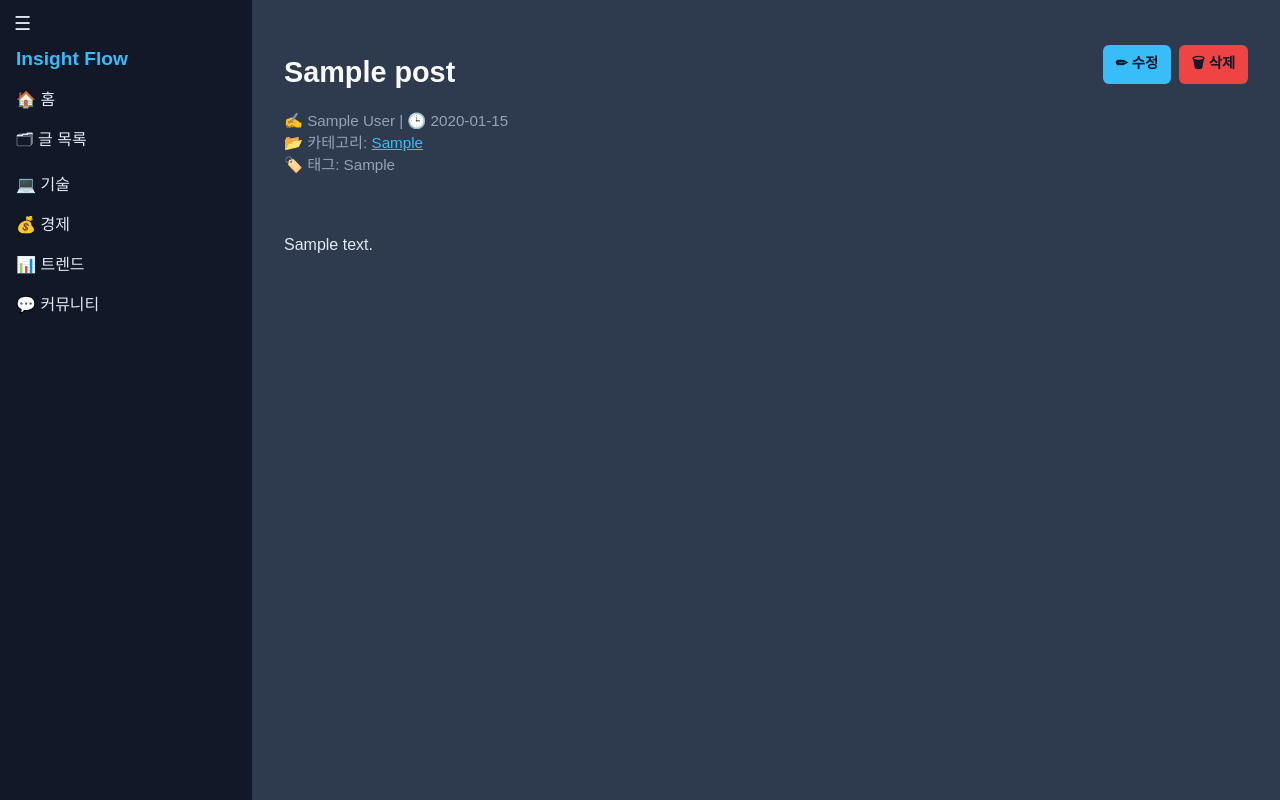
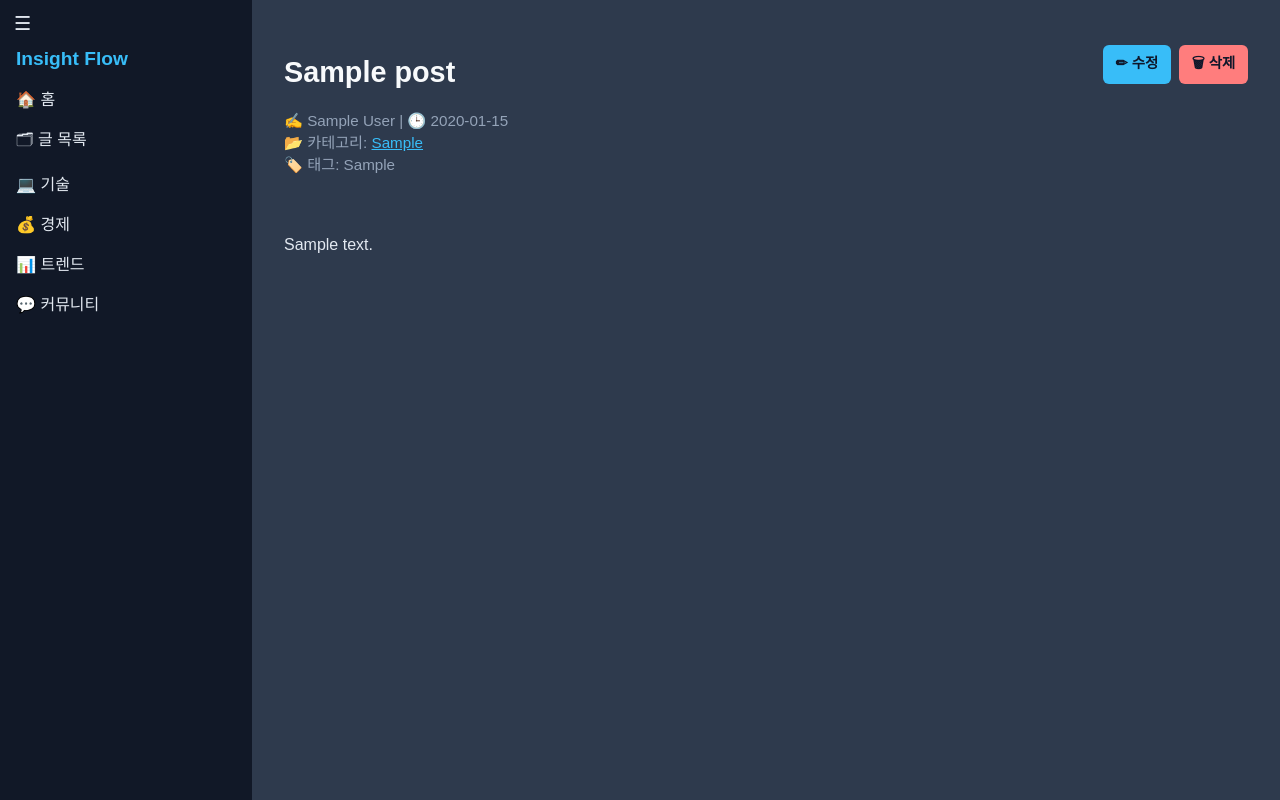
Before and after one commit to rloss/insight-flow, a Flask app: page /post/1 in a window 1280 px wide. Run offline with Flask 3, Linux system fonts and the light colour scheme; tables that the repository leaves empty hold one stand-in row (values such as "Sample post"); some web fonts are replaced.

Commit message:
삭제버튼색깔바꿈

```diff
--- a/insight_flow/templates/post_detail.html
+++ b/insight_flow/templates/post_detail.html
@@ -9,7 +9,7 @@
     <div style="display: flex; gap: 0.5rem;">
       <a href="/post/edit/{{ post.id }}" class="write-button">✏ 수정</a>
       <form method="POST" action="/post/delete/{{ post.id }}" onsubmit="return confirm('정말 삭제하시겠습니까?');">
-        <button class="write-button" style="background-color: #EF4444;">🗑 삭제</button>
+        <button class="write-button" style="background-color: #ff7d7d;">🗑 삭제</button>
       </form>
     </div>
   </div>
```
